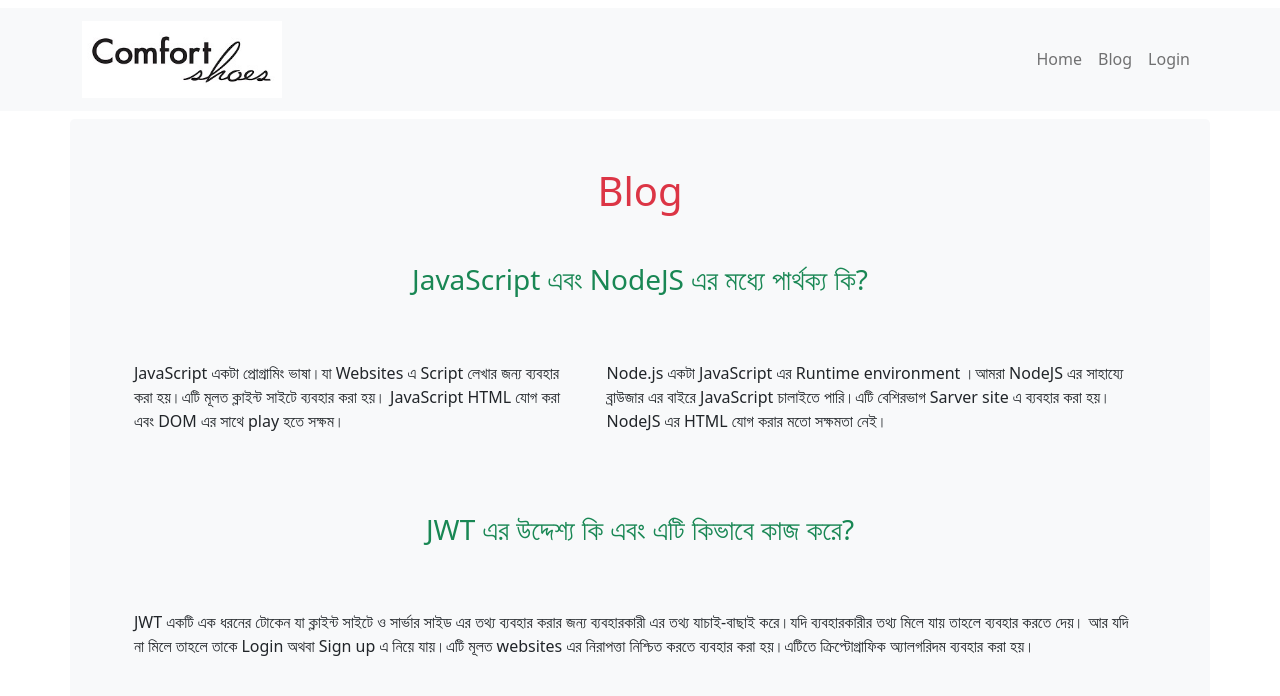
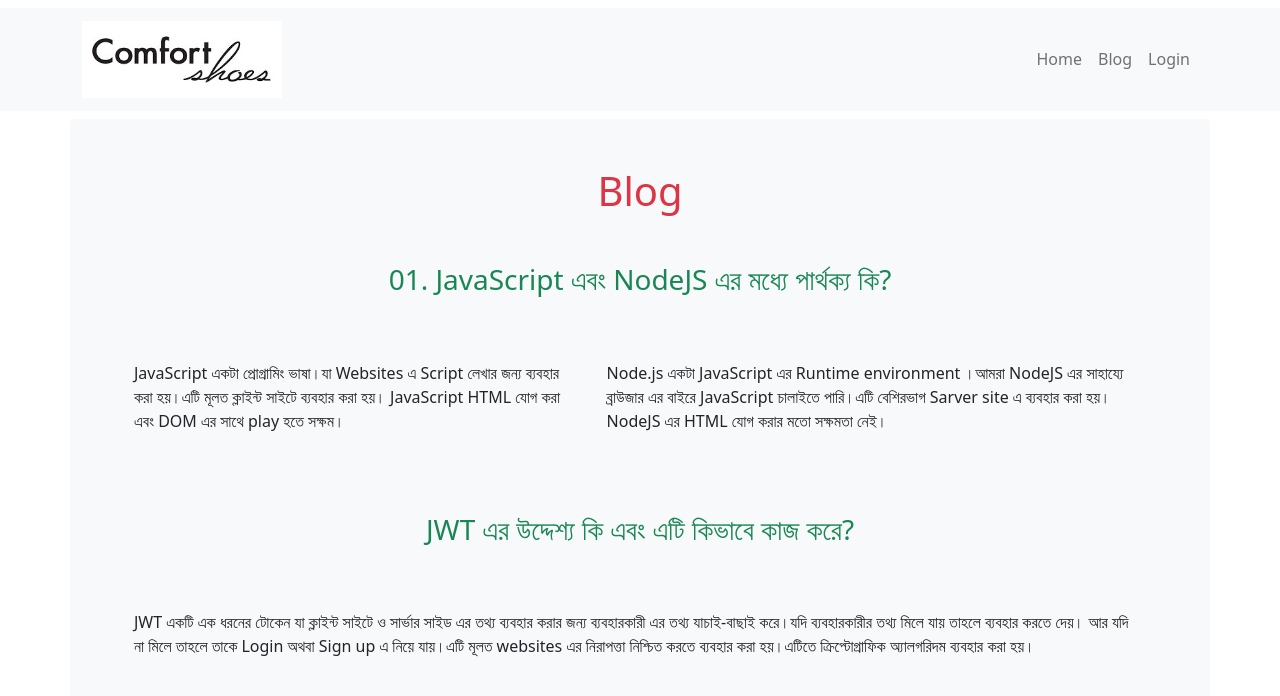
Before and after one commit to AbdulHakim201103/comfort-shoes, a React (Create React App) app: page /blog in a window 1280 px wide. Shown: the top 696 px of the page. Built offline with nearby package versions, Linux system fonts and the light colour scheme; no server answers.

Commit message:
blog first qustion

```diff
--- a/src/pages/Blog/Blog.js
+++ b/src/pages/Blog/Blog.js
@@ -7,7 +7,7 @@ const Blog = () => {
       <h1 className="text-center text-danger">Blog</h1>
       <div>
         <div className="">
-          <h3 className="text-center text-success my-5">JavaScript এবং NodeJS এর মধ্যে পার্থক্য কি?</h3>
+          <h3 className="text-center text-success my-5">01. JavaScript এবং NodeJS এর মধ্যে পার্থক্য কি?</h3>
           <div className="d-flex p-3">
             <p className="me-3">
               JavaScript একটা প্রোগ্রামিং ভাষা।যা Websites এ Script লেখার জন্য ব্যবহার করা হয়।এটি
```
